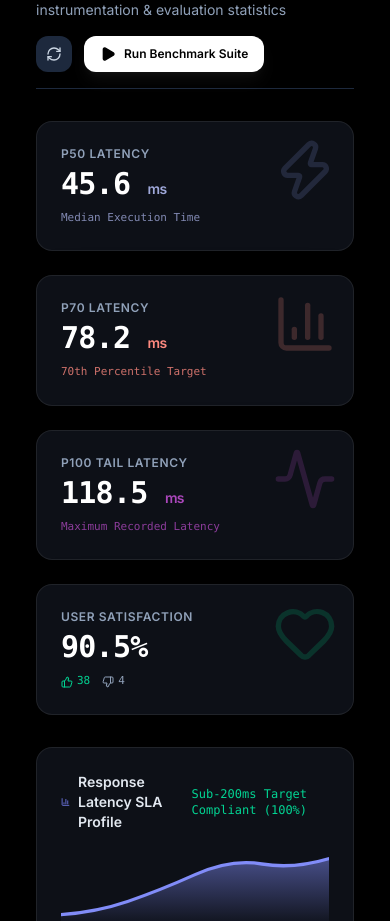
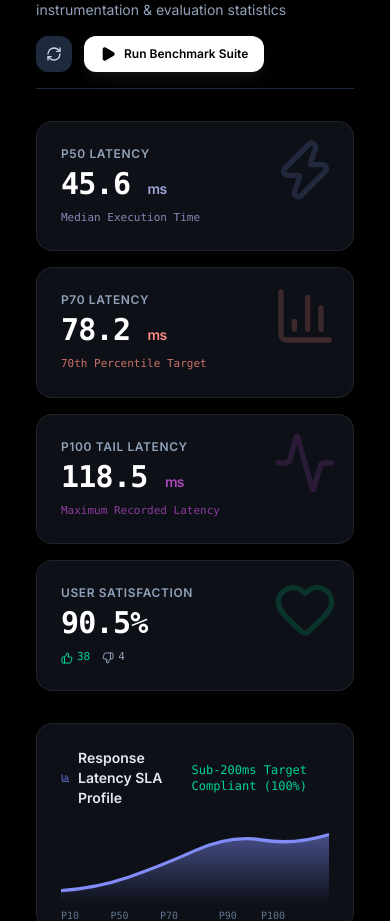
Before and after one commit to serprathamsharma/july, a React (Vite) app in the folder frontend/: page / in a window 390 px wide. Shown: the part 2008-2929 px from the top of the page. Built offline with nearby package versions, Linux system fonts and the light colour scheme; no server answers; a web font is replaced by a local one.

Commit message:
UI: Polish mobile responsiveness, drawer padding, and adaptive grid columns

```diff
--- a/frontend/src/components/AnalyticsView.tsx
+++ b/frontend/src/components/AnalyticsView.tsx
@@ -77,7 +77,7 @@ export const AnalyticsView: React.FC = () => {
       </div>
 
       {/* Latency Percentiles Cards */}
-      <div className="grid grid-cols-1 md:grid-cols-4 gap-6 mb-8">
+      <div className="grid grid-cols-1 sm:grid-cols-2 lg:grid-cols-4 gap-4 sm:gap-6 mb-8">
         <div className="glass-panel rounded-2xl p-6 border border-[#7986cb]/35 relative overflow-hidden">
           <div className="absolute top-0 right-0 p-4 text-[#7986cb]/20">
             <Zap className="w-16 h-16" />
--- a/frontend/src/components/QueryHistoryDrawer.tsx
+++ b/frontend/src/components/QueryHistoryDrawer.tsx
@@ -34,8 +34,8 @@ export const QueryHistoryDrawer: React.FC<QueryHistoryDrawerProps> = ({
       />
 
       {/* Slide-over Drawer Panel */}
-      <div className="fixed inset-y-0 right-0 max-w-full flex pl-10">
-        <div className="w-screen max-w-md bg-slate-950/95 border-l border-slate-800 p-6 flex flex-col shadow-2xl backdrop-blur-xl">
+      <div className="fixed inset-y-0 right-0 max-w-full flex pl-0 sm:pl-10">
+        <div className="w-screen max-w-md bg-slate-950/95 border-l border-slate-800 p-4 sm:p-6 flex flex-col shadow-2xl backdrop-blur-xl">
           {/* Header */}
           <div className="flex items-center justify-between pb-4 border-b border-slate-800/80 mb-6">
             <div className="flex items-center gap-2.5">
```
